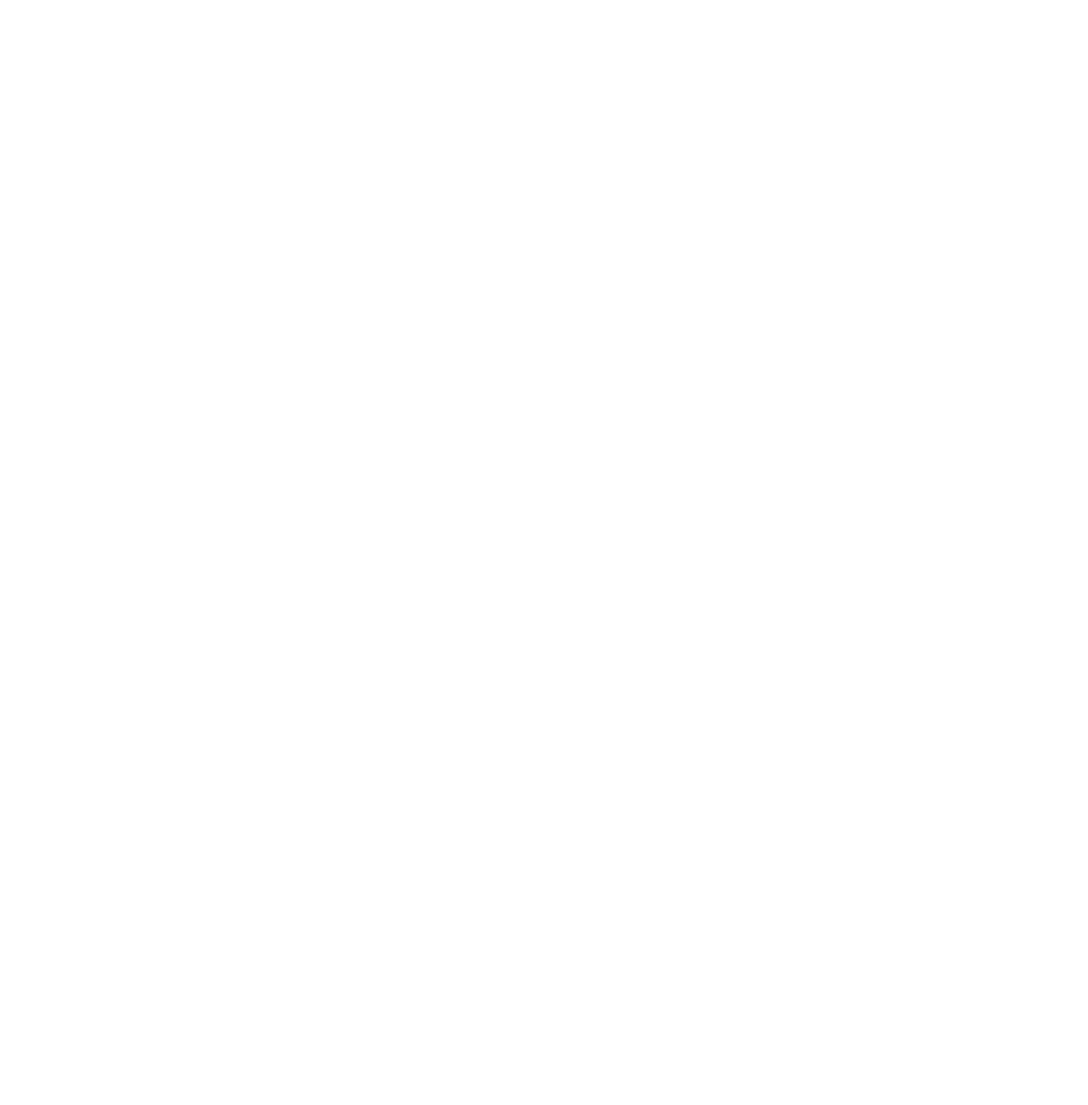
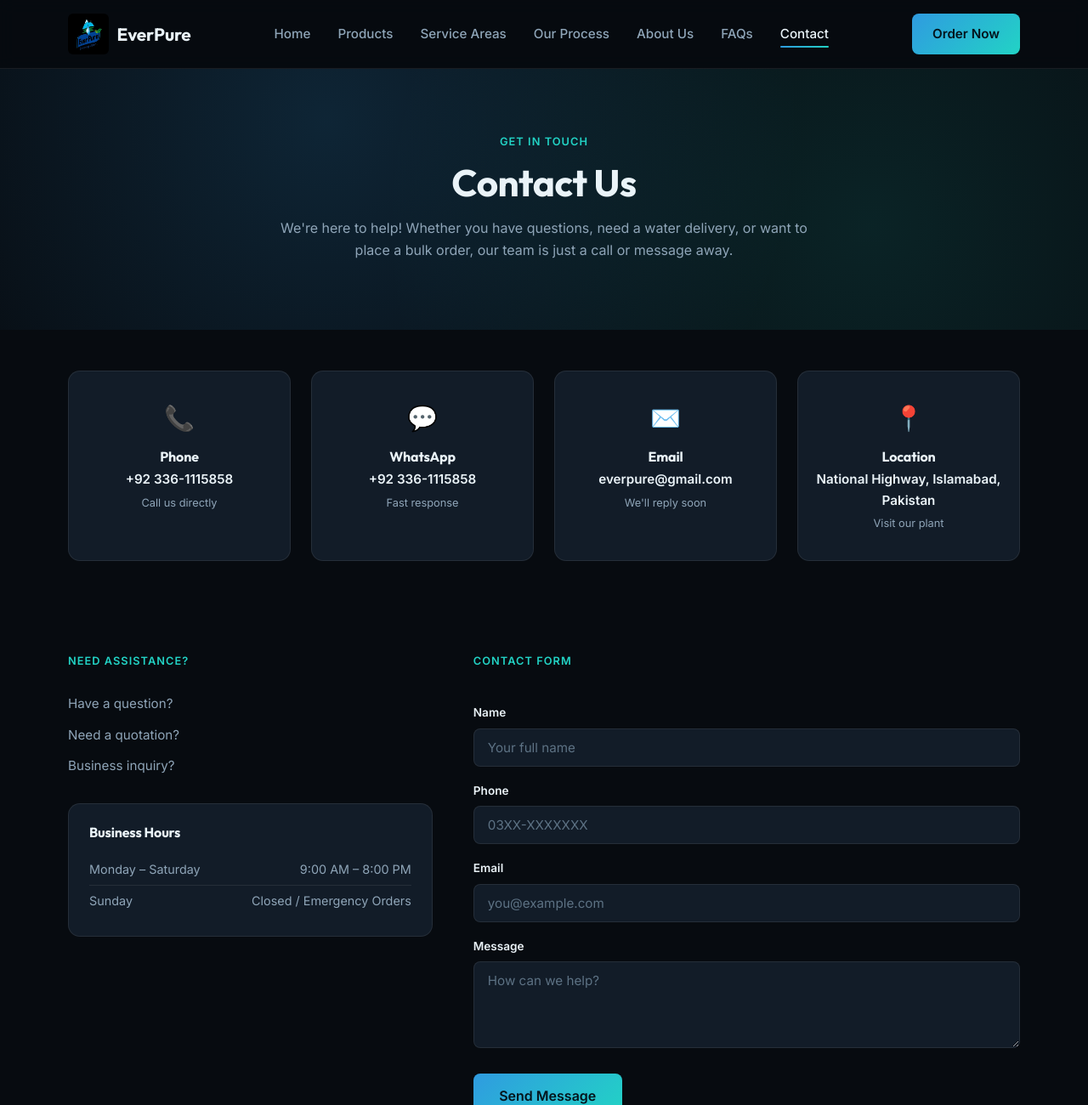
Before and after one commit to muhammadfaiqhaider-bot/everpure-water-website, a plain HTML site: page client/contact.html in a window 1280 px wide. Shown: the top 1300 px of the page at 85% size. Before the commit the page ends 800 px from the top, so only its background shows below. Drawn offline with Linux system fonts and the light colour scheme.

Commit message:
Contact Us page with HTML and CSS

```diff
--- a/client/contact.html
+++ b/client/contact.html
@@ -0,0 +1,280 @@
+<!DOCTYPE html>
+<html lang="en">
+<head>
+  <meta charset="UTF-8">
+  <meta name="viewport" content="width=device-width, initial-scale=1.0">
+  <title>Contact Us | EverPure Drinking Water</title>
+  <meta name="description" content="Get in touch with EverPure — call, WhatsApp, email, or visit our plant. We're here to help with home delivery, office supply, and bulk orders.">
+
+  <link rel="icon" href="assets/logo/logo.png" type="image/png">
+
+  <link rel="preconnect" href="https://fonts.googleapis.com">
+  <link rel="preconnect" href="https://fonts.gstatic.com" crossorigin>
+  <link href="https://fonts.googleapis.com/css2?family=Outfit:wght@400;500;600;700;800&family=Inter:wght@400;500;600&display=swap" rel="stylesheet">
+
+  <link rel="stylesheet" href="css/style.css">
+  <link rel="stylesheet" href="css/responsive.css">
+</head>
+<body>
+
+  <!-- ===================== HEADER / NAV ===================== -->
+  <header class="site-header">
+    <div class="container nav-wrap">
+
+      <a href="index.html" class="logo">
+        <img src="assets/logo/logo.png" alt="EverPure Drinking Water logo" width="48" height="48">
+        <span class="logo-text">EverPure</span>
+      </a>
+
+      <nav class="main-nav" id="mainNav">
+        <ul class="nav-links">
+          <li><a href="index.html">Home</a></li>
+          <li><a href="products.html">Products</a></li>
+          <li><a href="service-areas.html">Service Areas</a></li>
+          <li><a href="process.html">Our Process</a></li>
+          <li><a href="about.html">About Us</a></li>
+          <li><a href="faq.html">FAQs</a></li>
+          <li><a href="contact.html" class="active">Contact</a></li>
+        </ul>
+      </nav>
+
+      <div class="nav-actions">
+        <a href="order.html" class="btn btn-primary">Order Now</a>
+
+        <button class="nav-toggle" id="navToggle" aria-label="Toggle menu" aria-expanded="false" aria-controls="mainNav">
+          <span></span>
+          <span></span>
+          <span></span>
+        </button>
+      </div>
+
+    </div>
+  </header>
+
+  <main>
+
+    <!-- ===================== HERO ===================== -->
+    <section class="page-hero">
+      <div class="container">
+        <span class="eyebrow">Get In Touch</span>
+        <h1>Contact Us</h1>
+        <p class="process-hero-sub">
+          We're here to help! Whether you have questions, need a water delivery,
+          or want to place a bulk order, our team is just a call or message away.
+        </p>
+      </div>
+    </section>
+
+    <!-- ===================== CONTACT METHOD CARDS ===================== -->
+    <section class="contact-methods-section">
+      <div class="container contact-methods-grid">
+
+        <a href="tel:+923361115858" class="contact-card">
+          <span class="contact-icon">📞</span>
+          <h3>Phone</h3>
+          <p class="contact-value">+92 336-1115858</p>
+          <span class="contact-sub">Call us directly</span>
+        </a>
+
+        <a href="https://wa.me/923361115858" target="_blank" rel="noopener" class="contact-card">
+          <span class="contact-icon">💬</span>
+          <h3>WhatsApp</h3>
+          <p class="contact-value">+92 336-1115858</p>
+          <span class="contact-sub">Fast response</span>
+        </a>
+
+        <a href="mailto:everpure@gmail.com" class="contact-card">
+          <span class="contact-icon">✉️</span>
+          <h3>Email</h3>
+          <p class="contact-value">everpure@gmail.com</p>
+          <span class="contact-sub">We'll reply soon</span>
+        </a>
+
+        <!--
+          PLANT LOCATION LINK:
+          Go to Google Maps → search your plant → click "Share" →
+          copy the short link from the "Send a link" tab (NOT the embed tab) →
+          paste it as the href below, replacing the # placeholder.
+        -->
+        <a href="https://maps.app.goo.gl/GnDFJi8Hg21JSUqM9" target="_blank" rel="noopener" class="contact-card">
+          <span class="contact-icon">📍</span>
+          <h3>Location</h3>
+          <p class="contact-value">National Highway, Islamabad, Pakistan</p>
+          <span class="contact-sub">Visit our plant</span>
+        </a>
+
+      </div>
+    </section>
+
+    <!-- ===================== ASSISTANCE + FORM ===================== -->
+    <section class="contact-main-section">
+      <div class="container contact-main-grid">
+
+        <div class="assistance-col">
+          <span class="eyebrow">Need Assistance?</span>
+          <ul class="assistance-list">
+            <li>Have a question?</li>
+            <li>Need a quotation?</li>
+            <li>Business inquiry?</li>
+          </ul>
+
+          <div class="business-hours">
+            <h4>Business Hours</h4>
+            <div class="hours-row">
+              <span>Monday – Saturday</span>
+              <span>9:00 AM – 8:00 PM</span>
+            </div>
+            <div class="hours-row">
+              <span>Sunday</span>
+              <span>Closed / Emergency Orders</span>
+            </div>
+          </div>
+        </div>
+
+        <div class="form-col">
+          <span class="eyebrow">Contact Form</span>
+
+          <!-- No backend yet — action/method to be wired up once you have a server endpoint -->
+          <form class="contact-form" action="#" method="POST">
+            <label for="cf-name">Name</label>
+            <input type="text" id="cf-name" name="name" placeholder="Your full name" required>
+
+            <label for="cf-phone">Phone</label>
+            <input type="tel" id="cf-phone" name="phone" placeholder="03XX-XXXXXXX" required>
+
+            <label for="cf-email">Email</label>
+            <input type="email" id="cf-email" name="email" placeholder="you@example.com">
+
+            <label for="cf-message">Message</label>
+            <textarea id="cf-message" name="message" rows="4" placeholder="How can we help?" required></textarea>
+
+            <button type="submit" class="btn btn-primary btn-lg">Send Message</button>
+          </form>
+        </div>
+
+      </div>
+    </section>
+
+    <!-- ===================== MAP ===================== -->
+    <section class="map-section">
+      <div class="container">
+        <div class="section-heading center">
+          <span class="eyebrow">Find Us</span>
+          <h2>Find Our Water Plant</h2>
+        </div>
+
+        <div class="map-frame">
+          <!--
+            MAP EMBED:
+            Go to Google Maps → search your plant → click "Share" → "Embed a map" tab →
+            copy the src URL from the provided <iframe> code → paste it below as the src.
+          -->
+          <iframe
+            src="https://www.google.com/maps/embed?pb=!1m18!1m12!1m3!1d1969.9374253468968!2d73.10917209091413!3d33.6459856240217!2m3!1f0!2f0!3f0!3m2!1i1024!2i768!4f13.1!3m3!1m2!1s0x38dfeb5559d78c47%3A0x28393aad73ae387!2sEverpure%20drinking%20water!5e1!3m2!1sen!2s!4v1783940642218!5m2!1sen!2s" width="600" height="450" style="border:0;" allowfullscreen="" loading="lazy" referrerpolicy="strict-origin-when-cross-origin"
+            width="100%"
+            height="100%"
+            style="border:0;"
+            allowfullscreen=""
+            loading="lazy"
+            referrerpolicy="no-referrer-when-downgrade"
+            title="EverPure plant location map">
+          </iframe>
+        </div>
+
+        <!-- Same link as the Location card above -->
+        <a href="https://maps.app.goo.gl/GnDFJi8Hg21JSUqM9" target="_blank" rel="noopener" class="link-arrow map-link">Open in Google Maps</a>
+      </div>
+    </section>
+
+    <!-- ===================== NEED HELP WITH ===================== -->
+    <section class="why-choose">
+      <div class="container">
+        <div class="section-heading center">
+          <span class="eyebrow">We Can Help</span>
+          <h2>Need Help With?</h2>
+        </div>
+
+        <div class="why-grid help-grid">
+          <div class="why-item">
+            <span class="check">✔</span>
+            <span>Home Water Delivery</span>
+          </div>
+          <div class="why-item">
+            <span class="check">✔</span>
+            <span>Office Water Supply</span>
+          </div>
+          <div class="why-item">
+            <span class="check">✔</span>
+            <span>Bulk Orders</span>
+          </div>
+          <div class="why-item">
+            <span class="check">✔</span>
+            <span>Delivery Information</span>
+          </div>
+          <div class="why-item">
+            <span class="check">✔</span>
+            <span>General Inquiries</span>
+          </div>
+        </div>
+      </div>
+    </section>
+
+    <!-- ===================== CTA ===================== -->
+    <section class="final-cta">
+      <div class="container final-cta-inner">
+        <h2>Ready to Place Your Order?</h2>
+        <p>Fresh, purified drinking water is just one click away.</p>
+        <a href="order.html" class="btn btn-primary btn-lg">Order Now</a>
+      </div>
+    </section>
+
+  </main>
+
+  <!-- ===================== FOOTER ===================== -->
+  <footer class="site-footer">
+    <div class="container footer-grid">
+
+      <div class="footer-brand">
+        <a href="index.html" class="logo">
+          <img src="assets/logo/logo.png" alt="EverPure Drinking Water logo" width="48" height="48">
+          <span class="logo-text">EverPure</span>
+        </a>
+        <p>Pure drinking water, delivered across Pakistan.</p>
+      </div>
+
+      <div class="footer-links">
+        <h4>Company</h4>
+        <ul>
+          <li><a href="about.html">About Us</a></li>
+          <li><a href="process.html">Our Process</a></li>
+          <li><a href="service-areas.html">Service Areas</a></li>
+        </ul>
+      </div>
+
+      <div class="footer-links">
+        <h4>Support</h4>
+        <ul>
+          <li><a href="faq.html">FAQs</a></li>
+          <li><a href="contact.html">Contact</a></li>
+          <li><a href="order.html">Order Now</a></li>
+        </ul>
+      </div>
+
+      <div class="footer-contact">
+        <h4>Get in Touch</h4>
+        <p>📞 +92 336-1115858</p>
+        <p>✉️ everpure@gmail.com</p>
+      </div>
+
+    </div>
+
+    <div class="footer-bottom">
+      <div class="container">
+        <p>&copy; <span id="year">2026</span> EverPure Drinking Water. All rights reserved.</p>
+      </div>
+    </div>
+  </footer>
+
+  <script src="js/script.js"></script>
+</body>
+</html>
--- a/client/css/style.css
+++ b/client/css/style.css
@@ -1288,3 +1288,169 @@ h1, h2, h3, h4 {
   text-transform: uppercase;
   letter-spacing: 0.15em;
 }
+
+/* ==========================================================================
+   Contact Page
+   ========================================================================== */
+
+.contact-methods-section {
+  padding-block: clamp(2rem, 4vw, 3rem) clamp(3rem, 6vw, 4.5rem);
+}
+
+.contact-methods-grid {
+  display: grid;
+  grid-template-columns: repeat(4, 1fr);
+  gap: 1.5rem;
+}
+
+.contact-card {
+  display: flex;
+  flex-direction: column;
+  align-items: center;
+  text-align: center;
+  gap: 0.35rem;
+  background: var(--surface-alt);
+  border: 1px solid var(--border);
+  border-radius: var(--radius-md);
+  padding: 2rem 1.25rem;
+  transition: transform 0.2s ease, border-color 0.2s ease;
+}
+
+.contact-card:hover {
+  transform: translateY(-4px);
+  border-color: var(--teal);
+}
+
+.contact-icon {
+  font-size: 1.8rem;
+  margin-bottom: 0.5rem;
+}
+
+.contact-card h3 {
+  font-size: 1rem;
+}
+
+.contact-value {
+  font-weight: 600;
+  font-size: 0.95rem;
+  word-break: break-word;
+}
+
+.contact-sub {
+  font-size: 0.8rem;
+  color: var(--text-muted);
+}
+
+/* ---------- Assistance + form ---------- */
+.contact-main-section {
+  padding-block: clamp(1rem, 3vw, 2rem) clamp(4rem, 7vw, 5.5rem);
+}
+
+.contact-main-grid {
+  display: grid;
+  grid-template-columns: 0.8fr 1.2fr;
+  gap: 3rem;
+}
+
+.assistance-list {
+  display: flex;
+  flex-direction: column;
+  gap: 0.75rem;
+  margin: 1rem 0 2rem;
+  color: var(--text-muted);
+  font-size: 0.95rem;
+}
+
+.business-hours {
+  background: var(--surface-alt);
+  border: 1px solid var(--border);
+  border-radius: var(--radius-md);
+  padding: 1.5rem;
+}
+
+.business-hours h4 {
+  font-family: var(--font-display);
+  font-size: 1rem;
+  margin-bottom: 1rem;
+}
+
+.hours-row {
+  display: flex;
+  justify-content: space-between;
+  font-size: 0.9rem;
+  color: var(--text-muted);
+  padding-block: 0.4rem;
+  border-top: 1px solid var(--border);
+}
+
+.hours-row:first-of-type {
+  border-top: none;
+}
+
+.contact-form {
+  display: flex;
+  flex-direction: column;
+  gap: 0.4rem;
+  margin-top: 1rem;
+}
+
+.contact-form label {
+  font-size: 0.85rem;
+  font-weight: 600;
+  margin-top: 0.75rem;
+}
+
+.contact-form input,
+.contact-form textarea {
+  background: var(--surface-alt);
+  border: 1px solid var(--border);
+  border-radius: var(--radius-sm);
+  padding: 0.75rem 1rem;
+  color: var(--text);
+  font-family: var(--font-body);
+  font-size: 0.95rem;
+  resize: vertical;
+  transition: border-color 0.2s ease;
+}
+
+.contact-form input:focus,
+.contact-form textarea:focus {
+  outline: none;
+  border-color: var(--teal);
+}
+
+.contact-form input::placeholder,
+.contact-form textarea::placeholder {
+  color: var(--text-faint);
+}
+
+.contact-form .btn {
+  margin-top: 1.5rem;
+  align-self: flex-start;
+}
+
+/* ---------- Map ---------- */
+.map-section {
+  background: var(--surface);
+  border-block: 1px solid var(--border);
+  padding-block: clamp(4rem, 7vw, 5.5rem);
+  text-align: center;
+}
+
+.map-frame {
+  max-width: 720px;
+  height: 320px;
+  margin: 0 auto 1.25rem;
+  border-radius: var(--radius-md);
+  overflow: hidden;
+  border: 1px solid var(--border);
+  background: var(--surface-alt);
+}
+
+.map-link {
+  display: inline-block;
+}
+
+.help-grid {
+  grid-template-columns: repeat(5, 1fr);
+}
```
Also changed, not shown: client/css/responsive.css (+17 -0 lines).
